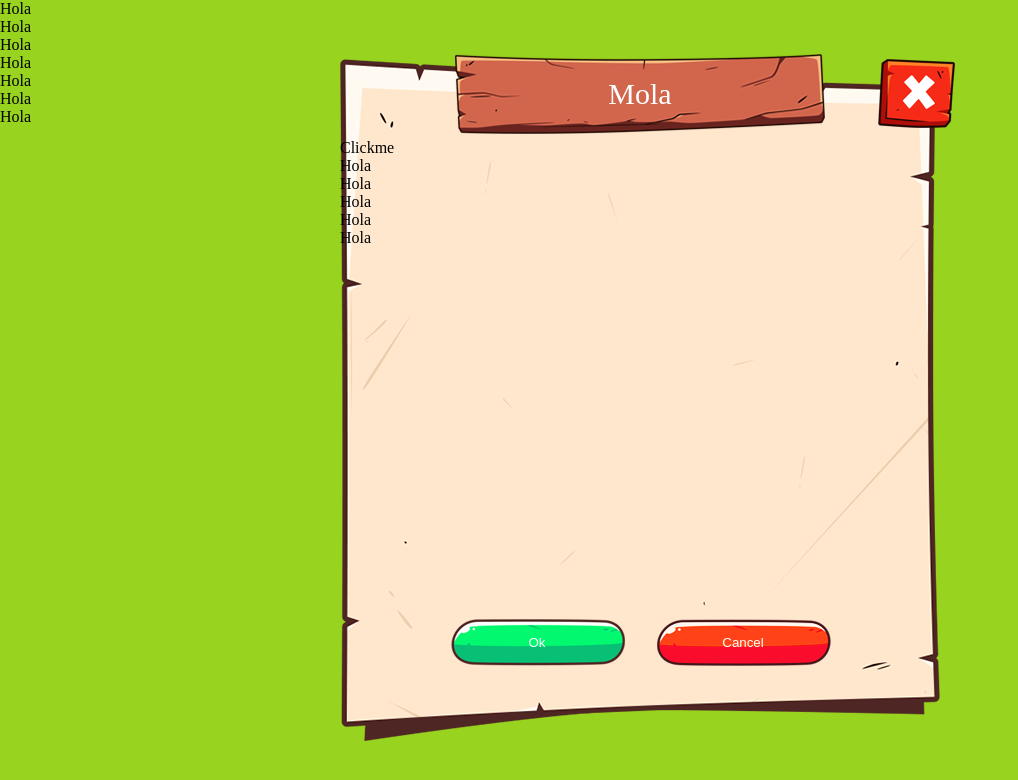
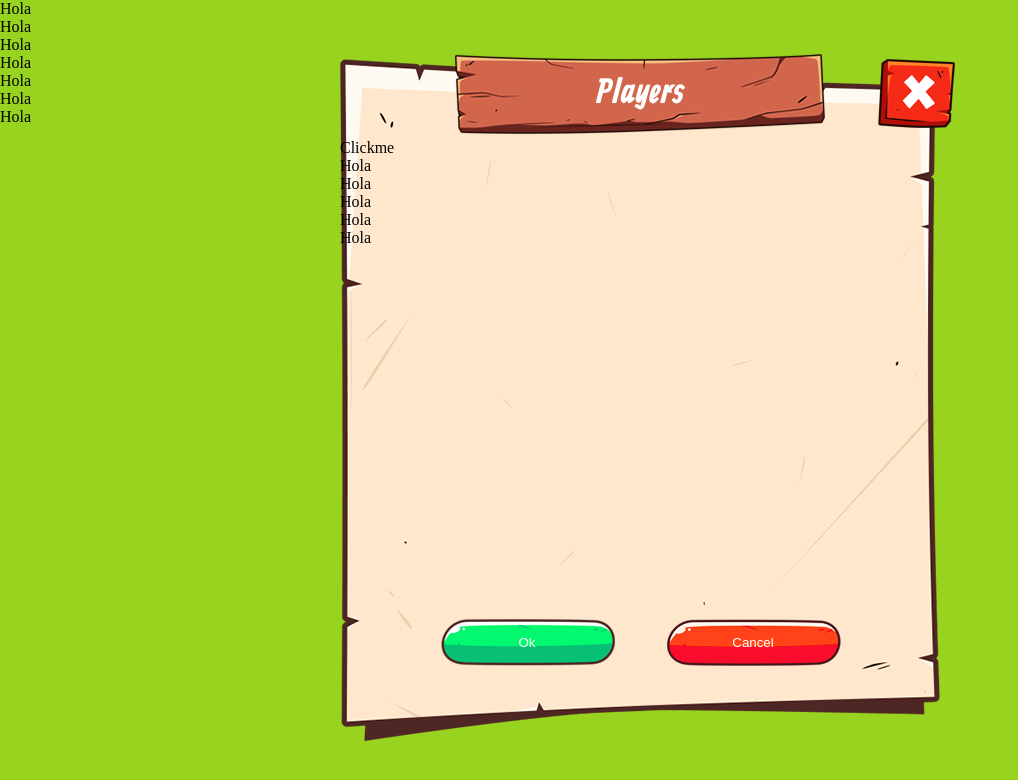
Before and after one commit to ocio/r2r-client, a React app: page / in a window 1280 px wide. Shown: the whole page, without its empty margins (0-1018 px from the left). Built offline with nearby package versions, Linux system fonts and the light colour scheme.

Commit message:
Layout Window almost done and adding fonts

```diff
--- a/public/index.html
+++ b/public/index.html
@@ -23,10 +23,36 @@
                 cursor: default;
                 user-select: none;
             }
+            * {
+                -webkit-tap-highlight-color: rgba(0, 0, 0, 0);
+                -webkit-touch-callout: none;
+            }
+
+            /* latin-ext */
+            @font-face {
+                font-family: 'Allan';
+                font-style: normal;
+                font-weight: 700;
+                src: local('Allan Bold'), local('Allan-Bold'),
+                    url(assets/fonts/allan-bold2.woff2) format('woff2');
+                unicode-range: U+0100-024F, U+0259, U+1E00-1EFF, U+2020,
+                    U+20A0-20AB, U+20AD-20CF, U+2113, U+2C60-2C7F, U+A720-A7FF;
+            }
+            /* latin */
+            @font-face {
+                font-family: 'Allan';
+                font-style: normal;
+                font-weight: 700;
+                src: local('Allan Bold'), local('Allan-Bold'),
+                    url(assets/fonts/allan-bold2.woff2) format('woff2');
+                unicode-range: U+0000-00FF, U+0131, U+0152-0153, U+02BB-02BC,
+                    U+02C6, U+02DA, U+02DC, U+2000-206F, U+2074, U+20AC, U+2122,
+                    U+2191, U+2193, U+2212, U+2215, U+FEFF, U+FFFD;
+            }
         </style>
         <title>React App</title>
     </head>
-    <body>
+    <body ontouchstart="">
         <noscript>You need to enable JavaScript to run this app.</noscript>
         <div id="root"></div>
     </body>
--- a/src/components/App.js
+++ b/src/components/App.js
@@ -25,7 +25,7 @@ export default function App() {
                     <div>Hola</div>
                 </Header>
                 <Window>
-                    <WindowTitle>Mola</WindowTitle>
+                    <WindowTitle>Players</WindowTitle>
                     <WindowClose onClick={() => console.log('closa')} />
                     <div>
                         <div onClick={() => alert('Window')}>Clickme</div>
@@ -36,7 +36,9 @@ export default function App() {
                         <div>Hola</div>
                     </div>
                     <WindowButtons>
-                        <ButtonGreen>Ok</ButtonGreen>
+                        <ButtonGreen onClick={() => console.log('OK')}>
+                            Ok
+                        </ButtonGreen>
                         <ButtonRed>Cancel</ButtonRed>
                     </WindowButtons>
                 </Window>
--- a/src/components/styled/Button.js
+++ b/src/components/styled/Button.js
@@ -19,10 +19,18 @@ export const Button = styled.button`
     }
 `
 
-export function ButtonRed({ children }) {
-    return <Button image="assets/button-red.png">{children}</Button>
+export function ButtonRed({ children, ...props }) {
+    return (
+        <Button {...props} image="assets/img/button-red.png">
+            {children}
+        </Button>
+    )
 }
 
-export function ButtonGreen({ children }) {
-    return <Button image="assets/button-green.png">{children}</Button>
+export function ButtonGreen({ children, ...props }) {
+    return (
+        <Button {...props} image="assets/img/button-green.png">
+            {children}
+        </Button>
+    )
 }
--- a/src/components/styled/Window.js
+++ b/src/components/styled/Window.js
@@ -67,7 +67,7 @@ const Background1 = styled.div`
     left: ${WIDTH / 2}px;
     top: 0;
     position: absolute;
-    background-image: url('assets/window-top.png');
+    background-image: url('assets/img/window-top.png');
     background-repeat: repeat-x;
 `
 const Background2 = styled.div`
@@ -76,7 +76,7 @@ const Background2 = styled.div`
     left: ${WIDTH / 2}px;
     bottom: 0;
     position: absolute;
-    background-image: url('assets/window-bottom.png');
+    background-image: url('assets/img/window-bottom.png');
     background-repeat: repeat-x;
 `
 
@@ -86,7 +86,7 @@ const Background3 = styled.div`
     left: 0;
     bottom: ${HEIGHT / 2}px;
     position: absolute;
-    background-image: url('assets/window-left.png');
+    background-image: url('assets/img/window-left.png');
     background-repeat: repeat-y;
 `
 
@@ -96,7 +96,7 @@ const Background4 = styled.div`
     right: 0;
     bottom: ${HEIGHT / 2}px;
     position: absolute;
-    background-image: url('assets/window-right.png');
+    background-image: url('assets/img/window-right.png');
     background-repeat: repeat-y;
 `
 
@@ -104,9 +104,10 @@ const Corners = styled.div`
     width: 100%;
     height: 100%;
     position: relative;
-    background-image: url('assets/window-left-top.png'),
-        url('assets/window-right-top.png'), url('assets/window-left-bottom.png'),
-        url('assets/window-right-bottom.png');
+    background-image: url('assets/img/window-left-top.png'),
+        url('assets/img/window-right-top.png'),
+        url('assets/img/window-left-bottom.png'),
+        url('assets/img/window-right-bottom.png');
     background-position: left top, right top, left bottom, right bottom;
     background-repeat: no-repeat, no-repeat, no-repeat, no-repeat;
 `
@@ -125,7 +126,7 @@ export const WindowClose = styled.div`
     position: absolute;
     top: 0;
     right: 0;
-    background-image: url('assets/window-close.png');
+    background-image: url('assets/img/window-close.png');
     right: -15px;
     &:active {
         top: 2px;
@@ -141,9 +142,10 @@ const WindowTitleContainer = styled.div`
     width: 370px;
     height: 80px;
     line-height: 80px;
-    font-size: 30px;
+    font-size: 35px;
     top: -5px;
-    background-image: url('assets/window-title.png');
+    font-family: 'Allan';
+    background-image: url('assets/img/window-title.png');
     position: relative;
     margin: 0 auto;
     text-align: center;
@@ -158,9 +160,9 @@ export const WindowButtons = styled.div`
     position: absolute;
     width: 100%;
     & > * {
-        margin-left: 30px;
+        margin-left: 50px;
     }
-    & > *:first-child {
+    & > *:first-of-type {
         margin-left: 0;
     }
 `
```
Also changed, not shown: public/assets/fonts/Lalezar-Regular.ttf (added), public/assets/fonts/allan-bold.woff2 (added), public/assets/fonts/allan-bold2.woff2 (added), public/assets/img/button-green.png (renamed from public/assets/button-green.png), public/assets/img/button-red.png (renamed from public/assets/button-red.png), public/assets/img/window-bottom.png (renamed from public/assets/window-bottom.png), public/assets/img/window-close.png (renamed from public/assets/window-close.png), public/assets/img/window-left-bottom.png (renamed from public/assets/window-left-bottom.png), public/assets/img/window-left-top.png (renamed from public/assets/window-left-top.png), public/assets/img/window-left.png (renamed from public/assets/window-left.png), public/assets/img/window-right-bottom.png (renamed from public/assets/window-right-bottom.png), public/assets/img/window-right-top.png (renamed from public/assets/window-right-top.png), public/assets/img/window-right.png (renamed from public/assets/window-right.png), public/assets/img/window-title.png (renamed from public/assets/window-title.png), 1 more files.
